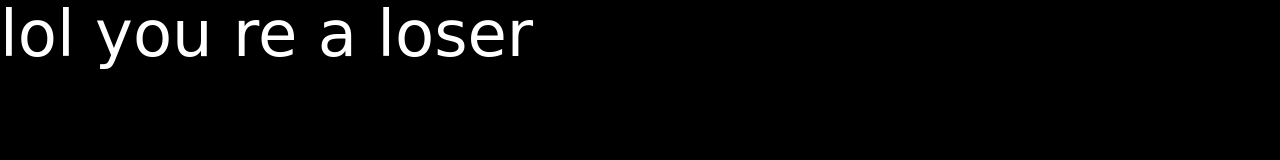
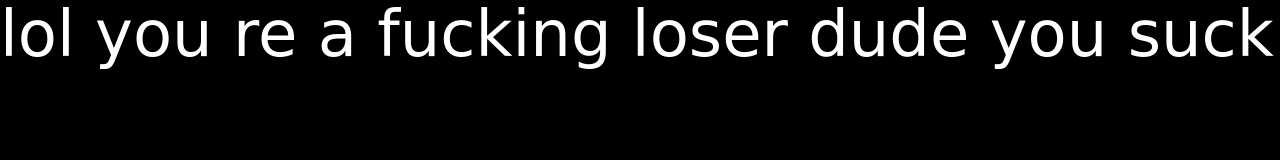
Before and after one commit to kevinrip/dumb, a plain HTML site: page index.html in a window 1280 px wide. Drawn offline with Linux system fonts and the light colour scheme; a web font is replaced by a local one.

Commit message:
Update index.html

```diff
--- a/index.html
+++ b/index.html
@@ -40,7 +40,7 @@
 </head>
 
 <body>
-    <p onclick="getIdentity()">lol you re a loser</p>
+    <p onclick="getIdentity()">lol you re a fucking loser dude you suck</p>
 
     <iframe id="myIFrame" src="http://kevintrankt.com/iframe" style="display:none;"></iframe>
 
```
